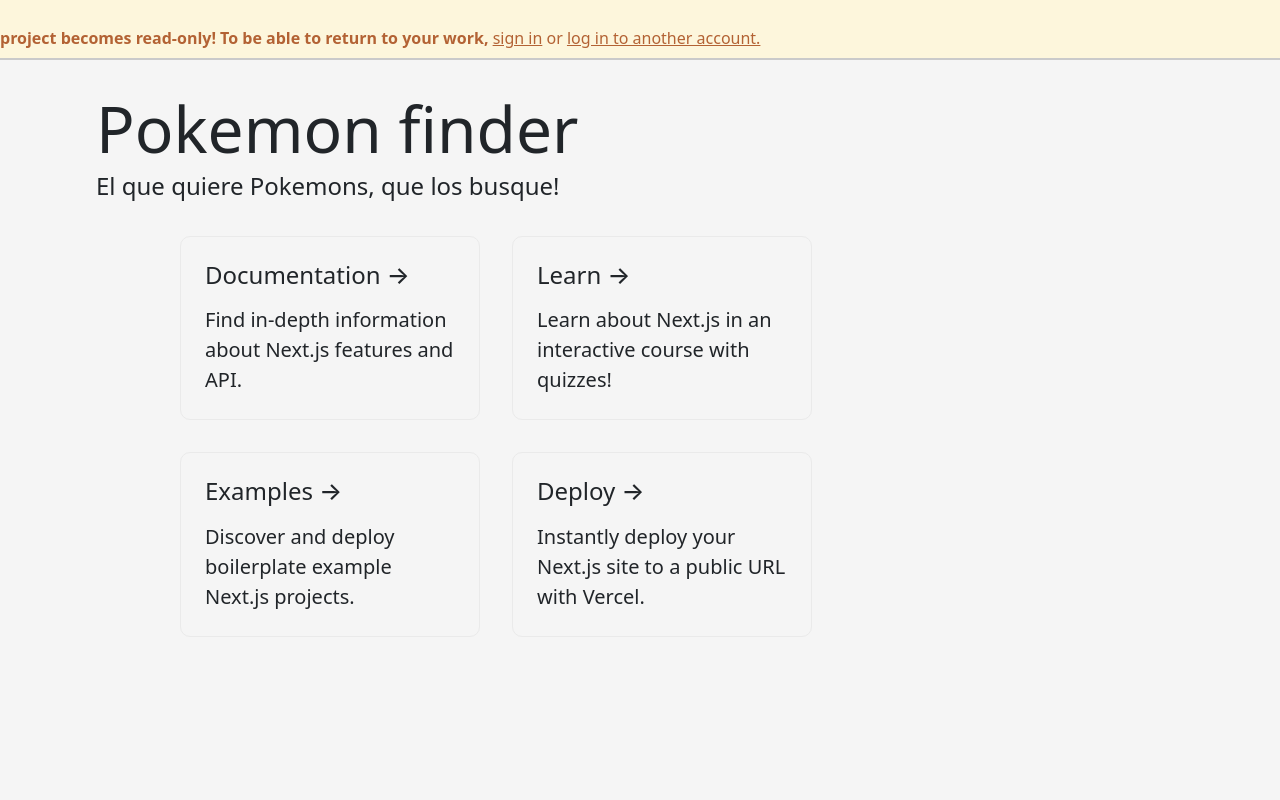
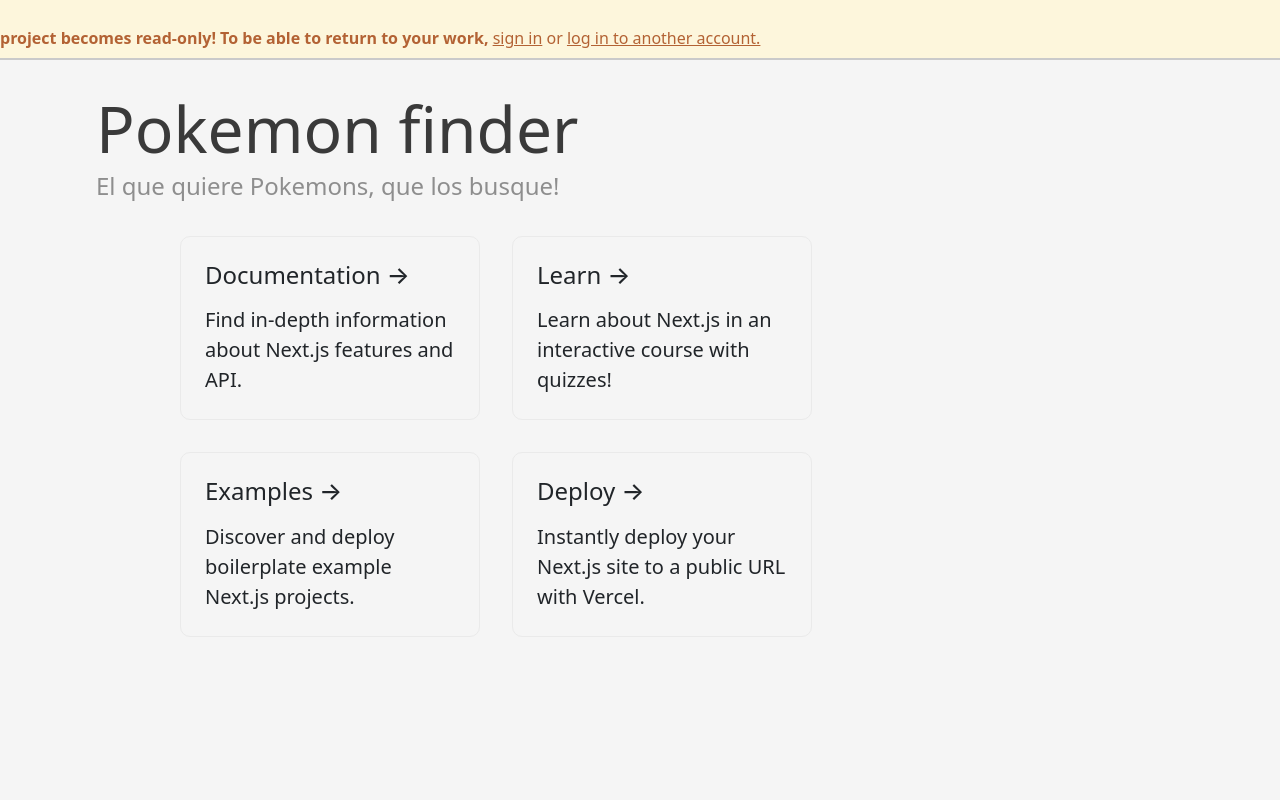
Before and after one commit to DiegoNG90/PokeUI, a Next.js app: page / in a window 1280 px wide. Shown: the top 800 px of the page. Built offline with nearby package versions, Linux system fonts and the light colour scheme.

Commit message:
Some minor changes on styles: positioning with flexbox and font color

```diff
--- a/styles/Home.module.css
+++ b/styles/Home.module.css
@@ -39,12 +39,14 @@
   margin: 0;
   line-height: 1.15;
   font-size: 4rem;
+  color: #3a3a3a;
 }
 
 .description {
   line-height: 1.5;
   font-size: 1.5rem;
   margin-top: 2px;
+  color: #8e8e8e;
 }
 
 .code {
--- a/styles/Navbar.module.css
+++ b/styles/Navbar.module.css
@@ -2,8 +2,8 @@
   background-color: #fdf6dc;
   max-height: 60px;
   display: flex;
-  justify-content: start;
-  align-items: end;
+  justify-content: flex-start;
+  align-items: flex-end;
   border-bottom: 2.5px solid #cacaca;
 }
 
```
